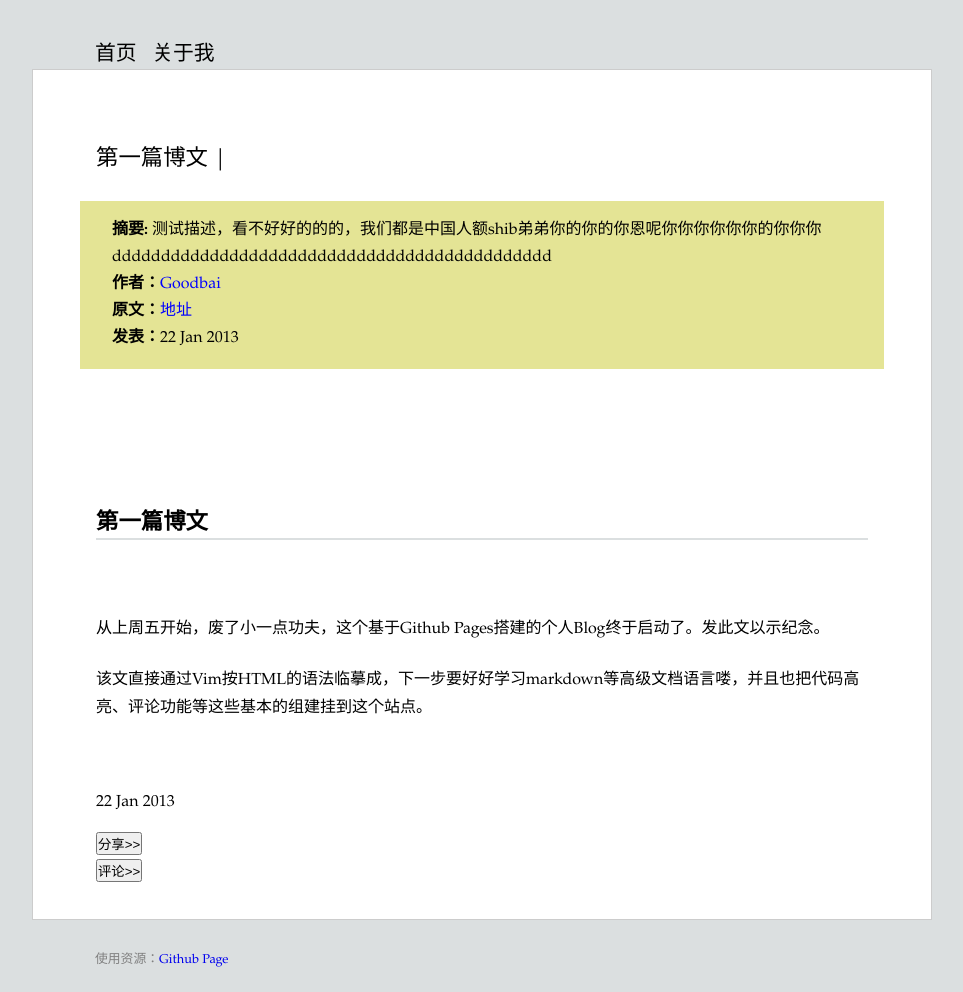
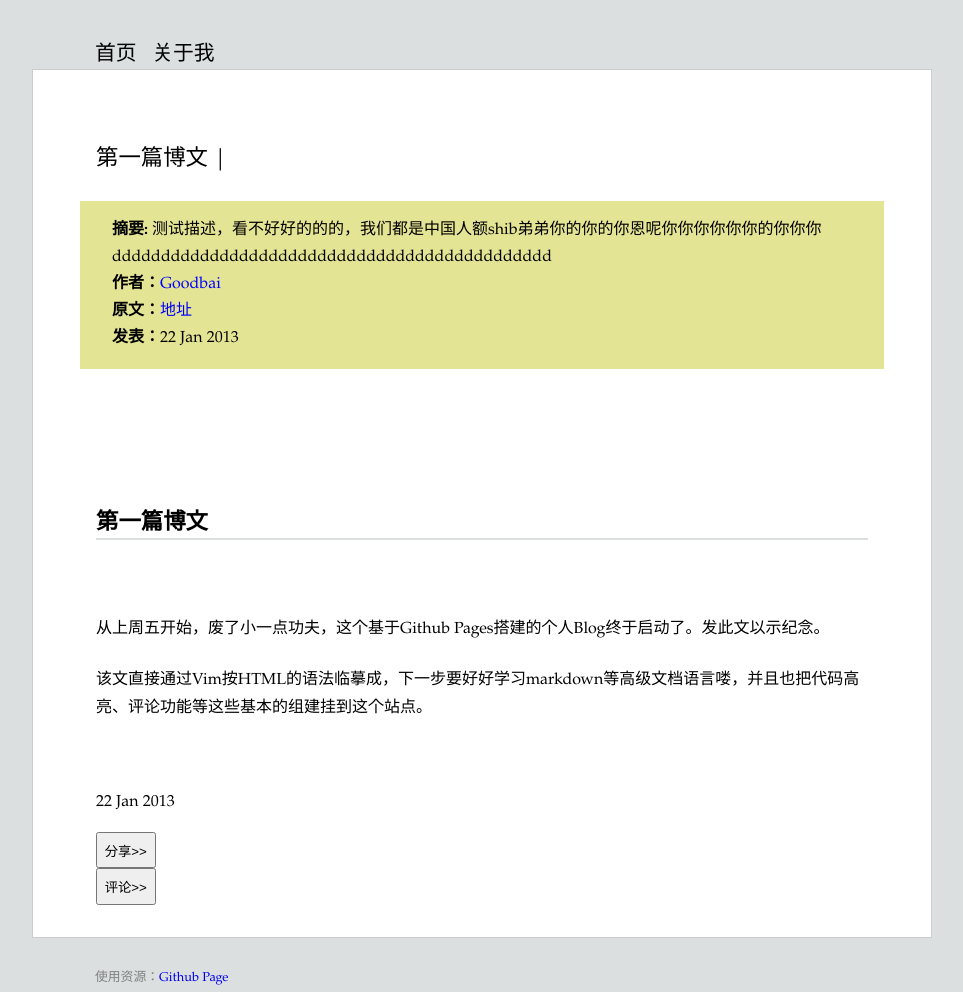
Before and after one commit to jsjwolf/pages, a Jekyll site: the page built from _posts/2013-04-15-Hello-My-Baby.html, in a window 1280 px wide. Shown: the whole page, without its empty margins (158-1121 px from the left). Built offline with Jekyll 4.4.1, drawn with Linux system fonts in a browser that asks for light colours; Markdown is read by kramdown in place of the engine named in the settings; comment, search, counter and statistics services are not loaded.

Commit message:
BUG fixed

```diff
--- a/_layouts/page.html
+++ b/_layouts/page.html
@@ -2,10 +2,9 @@
 layout: default
 ---
   {{ content }}
-    <div id="disqus_thread">
-    </div>
+<div id="disqus_thread">
 <script type="text/javascript">
-	document.write('<input type="button" id="load_comment" value="评论>>" onclick=load_disqus() />');
+	document.write('<input type="button" id="load_comment" class="manual_load" value="评论>>" onclick=load_disqus() />');
 	//dis = document.getElementById("disqus_thread")
 	//dis.style.display="block";
 
@@ -22,3 +21,4 @@ layout: default
 		})();
 	}
 </script>
+</div>
--- a/_layouts/post.html
+++ b/_layouts/post.html
@@ -22,7 +22,7 @@ layout: page
 <script type="text/javascript" id="bdshare_js" data="type=tools&amp;uid=6791596" ></script>
 <script type="text/javascript" id="bdshell_js"></script>
 <script type="text/javascript">
-	document.write('<input type="button" id="load_sharebar" value="分享>>" onclick=load_sharebar() />');
+	document.write('<input class="manual_load" type="button" id="load_sharebar" value="分享>>" onclick=load_sharebar() />');
 	function load_sharebar(){
 		//disable "load_sharebar" visible
 		aa = document.getElementById("load_sharebar");
--- a/style/style.css
+++ b/style/style.css
@@ -171,3 +171,7 @@ p {
 	margin-top:1.5em;
 	margin-bottom:1.0em;
 }
+
+.manual_load {
+	padding: 0.5em;
+}
```
Also changed, not shown: 2 other files.
